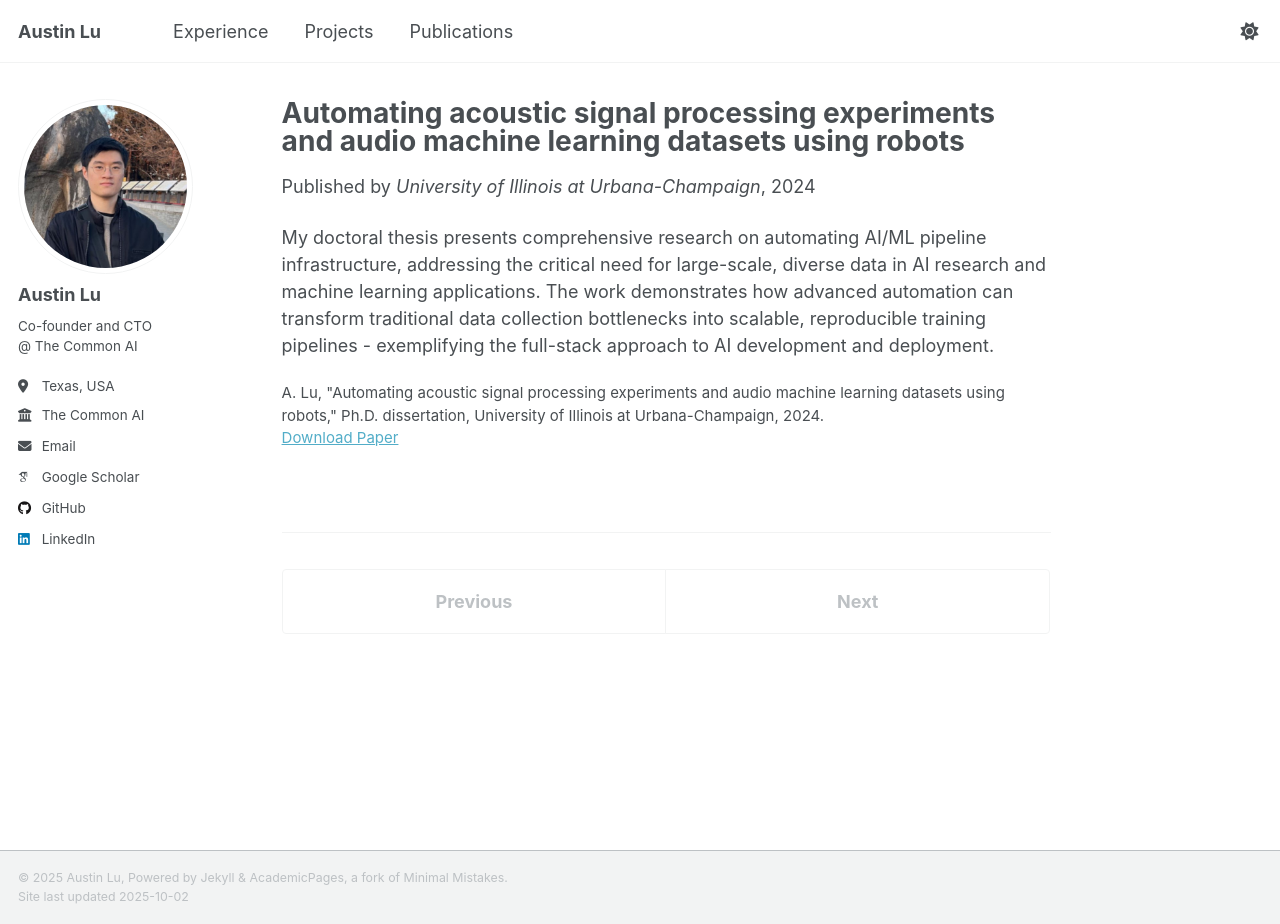
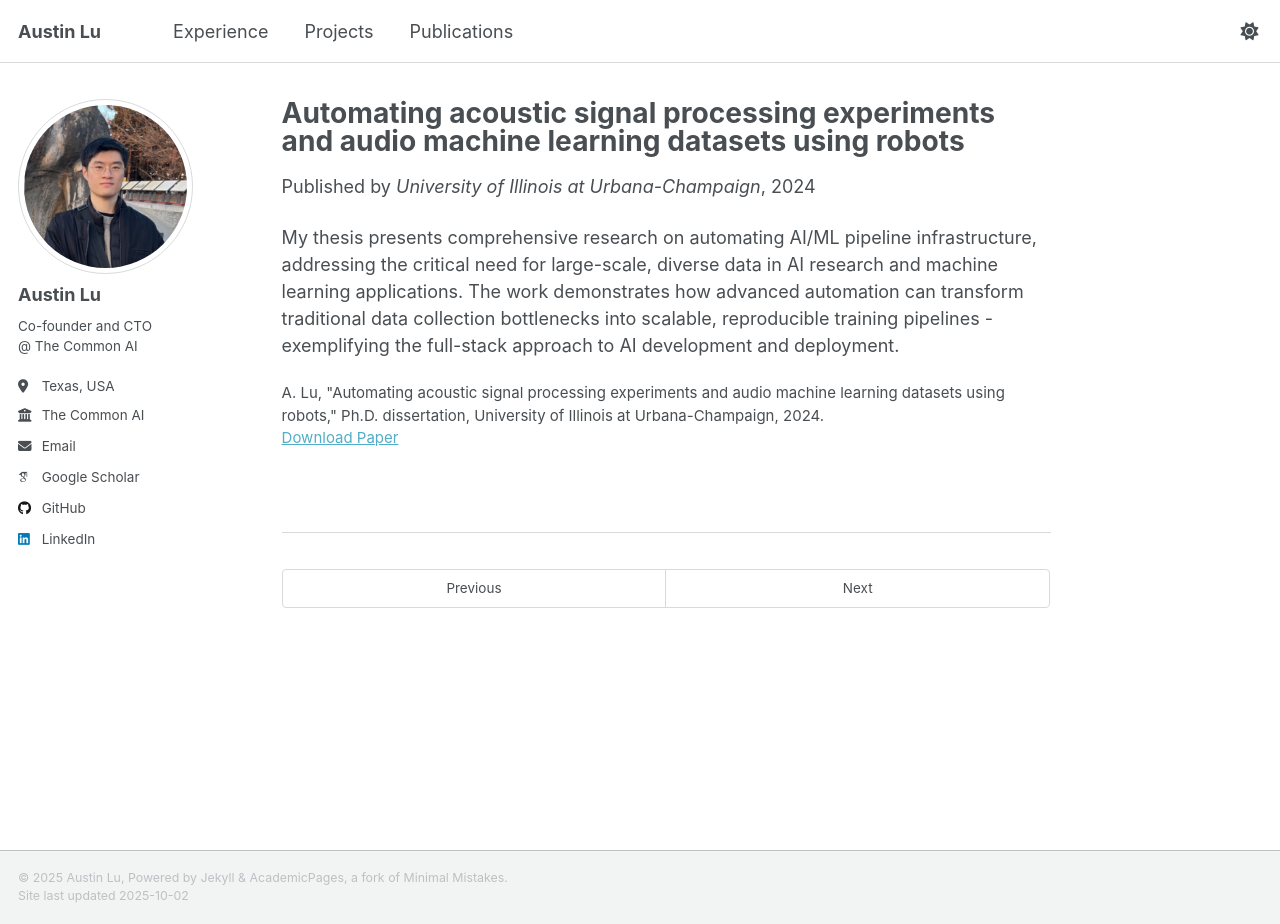
Before and after one commit to au79755/au79755.github.io, a Jekyll site: the page built from _publications/2024-05-01-automating-acoustic-signal-processing-experiments.md, in a window 1280 px wide and 924 px high. Built offline with Jekyll 4.4.1, drawn with Linux system fonts in a browser that asks for light colours; some web fonts are replaced; a script that is not in the unit is left out.

Commit message:
Tweak styling

```diff
--- a/_includes/archive-single.html
+++ b/_includes/archive-single.html
@@ -82,6 +82,7 @@
     <p class="archive__item-excerpt" itemprop="description"><p>{{ post.excerpt | markdownify | remove: '<p>' | remove: '</p>' }}<strong><a href="{{ base_path }}{{ post.url }}" rel="permalink"> Read more</a></strong></p></p>
     {% endif %}
 
+    <div style="font-size: smaller"></p>
       {% if post.citation and post.paperurl and post.slidesurl and post.bibtexurl %}
         <p>{{ post.citation }}<br /><a href="{{ post.paperurl }}">Download Paper</a> | <a href="{{ post.slidesurl }}">Download Slides</a> | <a href="{{ post.bibtexurl }}">Download Bibtex</a></p>
       {% elsif post.citation and post.paperurl and post.slidesurl %}
@@ -109,6 +110,6 @@
       {% elsif post.bibtexurl %}
         <p><a href="{{ post.bibtexurl }}">Download Bibtex</a></p>
       {% endif %}
-
+    </div>
   </article>
 </div>
--- a/_publications/2024-05-01-automating-acoustic-signal-processing-experiments.md
+++ b/_publications/2024-05-01-automating-acoustic-signal-processing-experiments.md
@@ -10,4 +10,4 @@ paperurl: 'https://www.ideals.illinois.edu/items/134289'
 citation: 'A. Lu, "Automating acoustic signal processing experiments and audio machine learning datasets using robots," Ph.D. dissertation, University of Illinois at Urbana-Champaign, 2024.'
 ---
 
-My doctoral thesis presents comprehensive research on automating AI/ML pipeline infrastructure, addressing the critical need for large-scale, diverse data in AI research and machine learning applications. The work demonstrates how advanced automation can transform traditional data collection bottlenecks into scalable, reproducible training pipelines - exemplifying the full-stack approach to AI development and deployment.
+My thesis presents comprehensive research on automating AI/ML pipeline infrastructure, addressing the critical need for large-scale, diverse data in AI research and machine learning applications. The work demonstrates how advanced automation can transform traditional data collection bottlenecks into scalable, reproducible training pipelines - exemplifying the full-stack approach to AI development and deployment.
--- a/_sass/include/_mixins.scss
+++ b/_sass/include/_mixins.scss
@@ -3,11 +3,8 @@
    ========================================================================== */
 
 %tab-focus {
-  /* Default*/
-  outline: thin dotted $warning-color;
-  /* Webkit*/
-  outline: 5px auto $warning-color;
-  outline-offset: -2px;
+  /* Remove focus outline */
+  outline: none;
 }
 
 /*
--- a/_sass/layout/_navigation.scss
+++ b/_sass/layout/_navigation.scss
@@ -123,15 +123,14 @@
   /* next/previous buttons */
   &--pager {
     display: block;
-    padding: 1em 2em;
+    padding: 0.6em 1em;
     float: left;
     width: 50%;
     font-family: $sans-serif;
-    font-size: $type-size-5;
-    font-weight: bold;
+    font-size: $type-size-6;
     text-align: center;
     text-decoration: none;
-    color: var(--global-text-color-light);
+    color: var(--global-text-color);
     border: 1px solid var(--global-border-color);
     border-radius: $border-radius;
 
@@ -154,6 +153,7 @@
       color: var(--global-text-color-light);
       pointer-events: none;
       cursor: not-allowed;
+      opacity: 0.65;
     }
   }
 }
--- a/_sass/layout/_reset.scss
+++ b/_sass/layout/_reset.scss
@@ -24,14 +24,22 @@ body { margin: 0; }
 
 /* Selected elements */
 
+/* Light theme selection */
 ::-moz-selection {
-  color: #fff;
-  background: #000;
+  background: #c1e4ffa0;
 }
 
 ::selection {
-  color: #fff;
-  background: #000;
+  background: #c1e4ffa0;
+}
+
+/* Dark theme selection */
+html[data-theme="dark"] ::-moz-selection {
+  background: #ffffff70;
+}
+
+html[data-theme="dark"] ::selection {
+  background: #ffffff70;
 }
 
 /* Display HTML5 elements in IE6-9 and FF3 */
--- a/_sass/theme/_default_light.scss
+++ b/_sass/theme/_default_light.scss
@@ -7,7 +7,7 @@ $gray                       : #7a8288;
 $dark-gray                  : mix(#000, $gray, 40%);
 $darker-gray                : mix(#000, $gray, 60%);
 $light-gray                 : mix(#fff, $gray, 50%);
-$lighter-gray               : mix(#fff, $gray, 90%);
+$lighter-gray               : mix(#fff, $gray, 70%);
 
 /* Color codes used for the site */
 $danger-color               : #ee5f5b;
```
Lines whose indentation alone changed are shown as unchanged.
